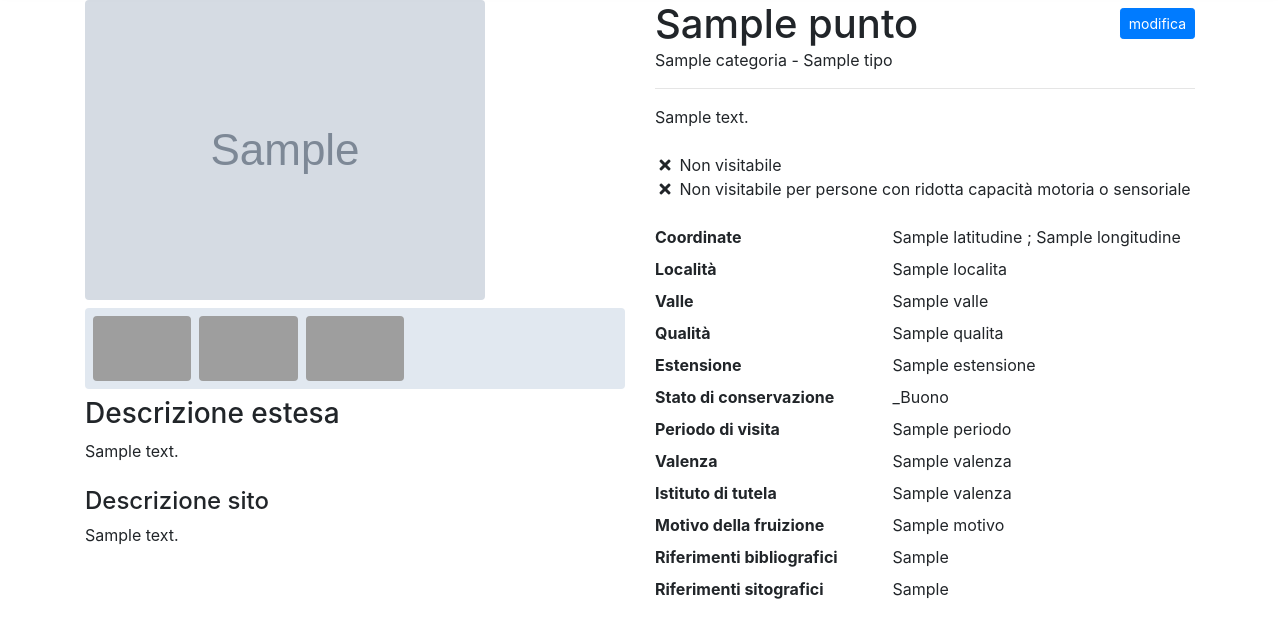
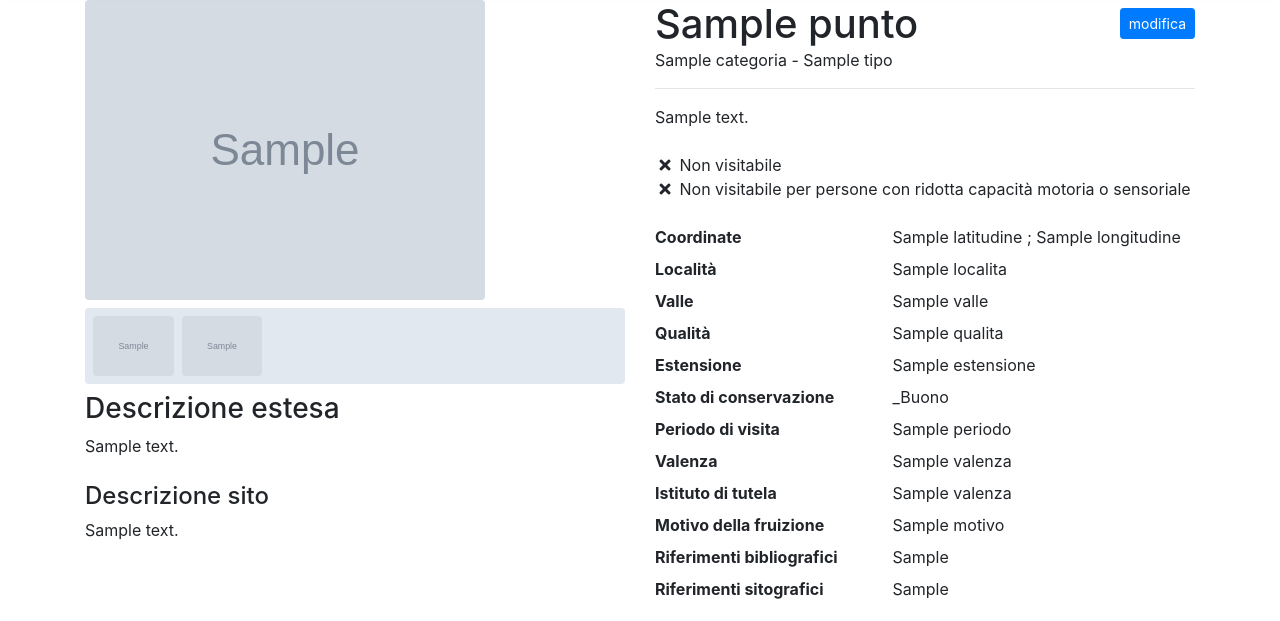
Before and after one commit to GianpaoloBranca/CAI-Punti-Interesse, a Django app: template templates/punti_interesse/pi.html in a window 1280 px wide. Shown: the part 80-701 px from the top of the page. Run offline with Django 3.2, Linux system fonts and the light colour scheme; tables that the repository leaves empty hold one stand-in row (values such as "Sample post"); the template is opened without the code that fills it: values that come from a table or form of the project are taken from there, most other values are stand-ins (such as "Sample title", 1, 10 or a date in 2020); grey boxes marked "Sample" are stand-in pictures; some libraries are stand-ins or nearby versions; grey boxes are pictures that could not be loaded.

Commit message:
Display additional fotos from the database in pi.html

```diff
--- a/punti_interesse/views.py
+++ b/punti_interesse/views.py
@@ -1,5 +1,5 @@
 from django.shortcuts import render
-from punti_interesse.models import PuntoInteresse, ValidazionePunto
+from punti_interesse.models import PuntoInteresse, ValidazionePunto, FotoAccessoria
 from punti_interesse.forms import PuntoInteresseForm
 
 def index(request):
@@ -19,6 +19,7 @@ def show_pi_ril(request, pi_name_slug):
     context_dict = {}
     context_dict['punto'] = punto
     context_dict['val'] = get_val(punto)
+    context_dict['fotos'] = FotoAccessoria.objects.filter(punto=punto.id)
     return render(request, 'punti_interesse/pi.html', context_dict)
 
 def edit_pi(request, pi_name_slug):
--- a/static/stylesheet.css
+++ b/static/stylesheet.css
@@ -1,5 +1,5 @@
 .img-gallery {
     width: 100%;
-    height: 65px;
+    height: 60px;
     object-fit: cover;
 }
--- a/templates/punti_interesse/pi.html
+++ b/templates/punti_interesse/pi.html
@@ -19,19 +19,16 @@
     <div class="col-md-6 order-2 order-md-1">
       <img class="img-fluid rounded" src="{{ MEDIA_URL }}{{ punto.foto_copertina }}" alt="Immagine non trovata">
       <div class="row m-0 py-2 px-1 mt-2 rounded" style="background-color:#e1e8f0">
-        <div class="col px-1">
-          <img class="img-gallery rounded" src="{% static 'images/p1.jpg' %}" alt="Immagine non trovata">
+        <div class="col-2 px-1">
+          <img class="img-gallery rounded" src="{{ MEDIA_URL }}{{ punto.foto_copertina }}" alt="Immagine non trovata">
         </div>
-        <div class="col px-1">
-          <img class="img-gallery rounded" src="{% static 'images/p2.jpg' %}" alt="Immagine non trovata">
-        </div>
-        <div class="col px-1">
-          <img class="img-gallery rounded" src="{% static 'images/p3.jpg' %}" alt="Immagine non trovata">
-        </div>
-        <div class="col px-1">
-        </div>
-        <div class="col px-1">
-        </div>
+        {% if fotos %}
+          {% for foto in fotos %}
+          <div class="col-2 px-1">
+            <img class="img-gallery rounded" src="{{ MEDIA_URL }}{{ foto.foto }}" alt="Immagine non trovata">
+          </div>
+          {% endfor %}
+        {% endif %}
       </div>
       <h3 class="pt-2">Descrizione estesa</h3>
       <p class="text-justify">{{ punto.descr_estesa }}</p>
```
Also changed, not shown: punti_interesse/admin.py (+5 -5 lines).
